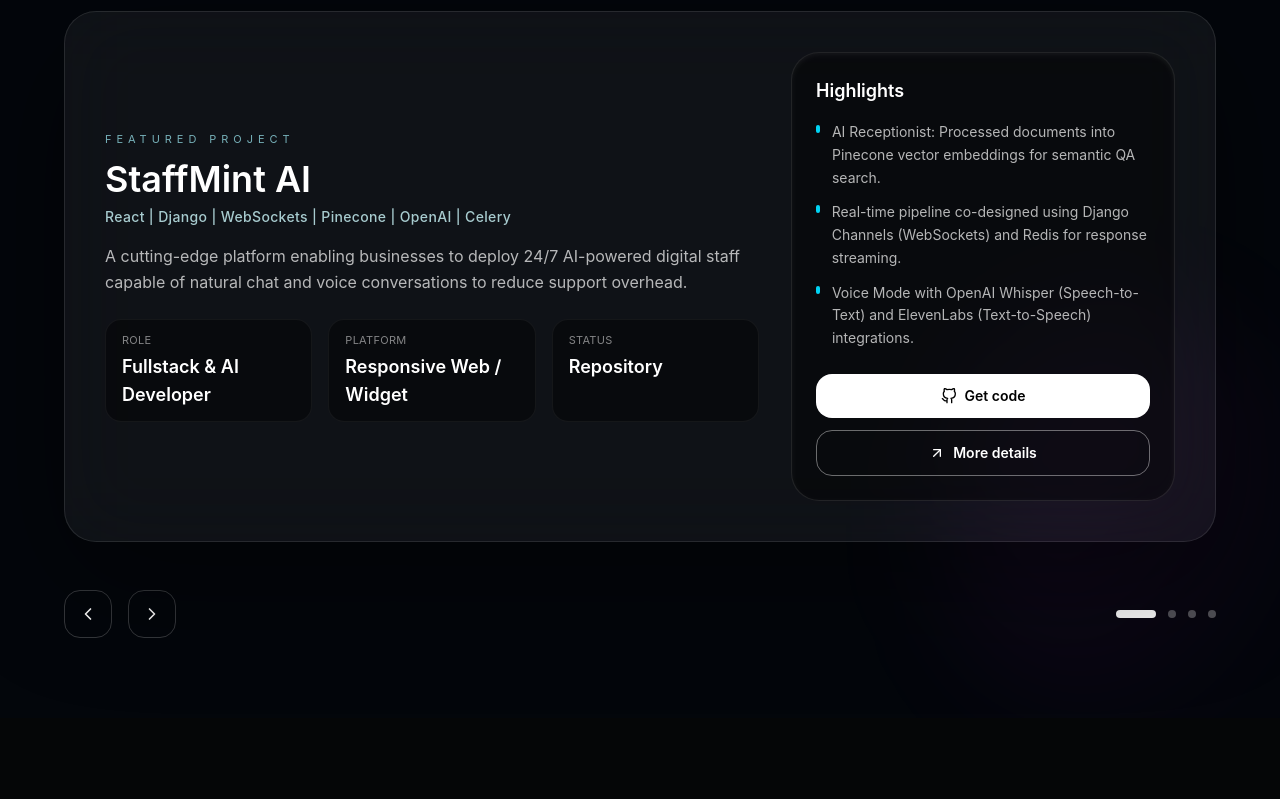
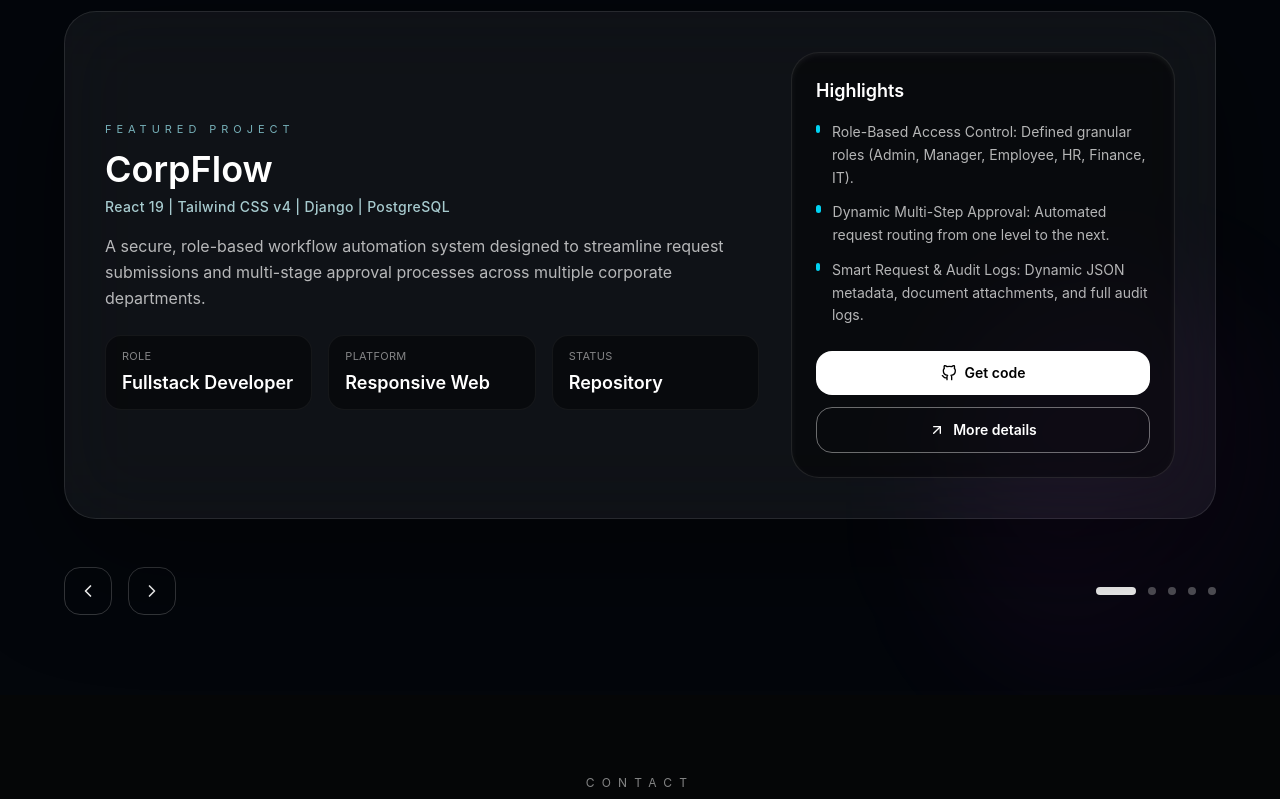
Before and after one commit to Ramshiya-ck/portfolio, a React (Vite) app: page / in a window 1280 px wide. Shown: the part 2880-3679 px from the top of the page. Built offline with nearby package versions, Linux system fonts and the light colour scheme.

Commit message:
update latest projects

```diff
--- a/src/components/projects.jsx
+++ b/src/components/projects.jsx
@@ -3,6 +3,25 @@
 import { FiArrowUpRight, FiChevronLeft, FiChevronRight, FiGithub } from "react-icons/fi";
 
 const projectList = [
+  {
+    id: "corpflow",
+    title: "CorpFlow",
+    stack: "React 19 | Tailwind CSS v4 | Django | PostgreSQL",
+    description: "A secure, role-based workflow automation system designed to streamline request submissions and multi-stage approval processes across multiple corporate departments.",
+    cover: "/images/corpflow.png",
+    highlights: [
+      "Role-Based Access Control: Defined granular roles (Admin, Manager, Employee, HR, Finance, IT).",
+      "Dynamic Multi-Step Approval: Automated request routing from one level to the next.",
+      "Smart Request & Audit Logs: Dynamic JSON metadata, document attachments, and full audit logs."
+    ],
+    stats: [
+      { label: "Role", value: "Fullstack Developer" },
+      { label: "Platform", value: "Responsive Web" },
+      { label: "Status", value: "Repository" }
+    ],
+    codeUrl: "https://github.com/Ramshiya-ck/CropFlow",
+    detailsUrl: "https://github.com/Ramshiya-ck/CropFlow"
+  },
   {
     id: "staffmint",
     title: "StaffMint AI",
```
